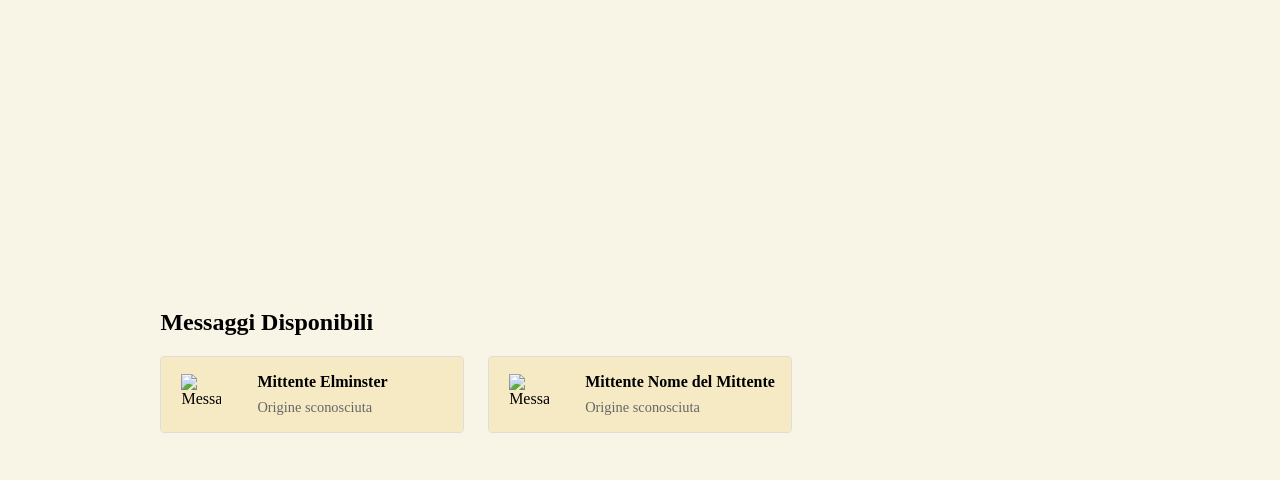
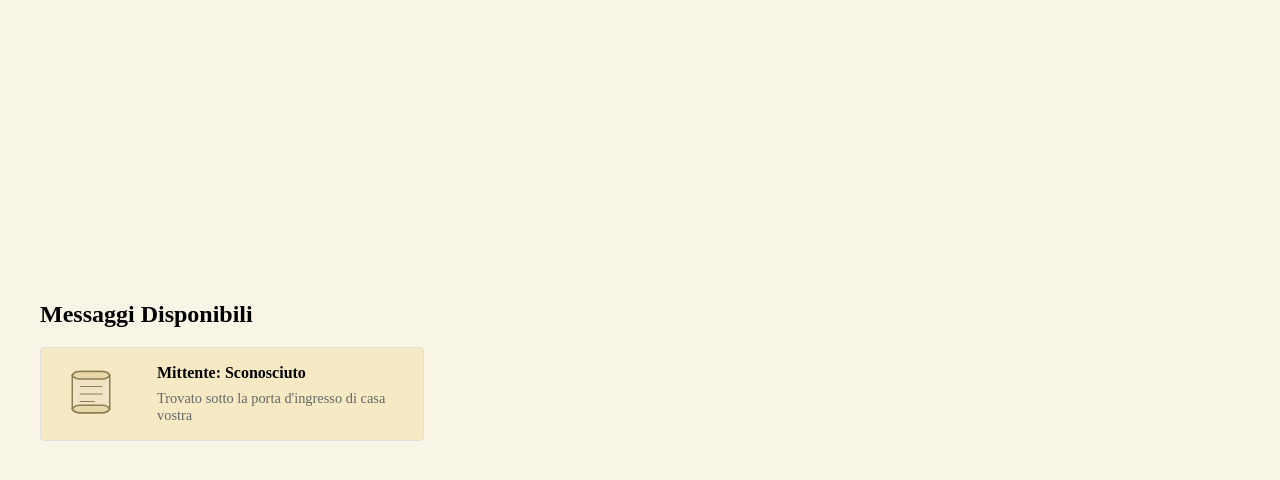
Before and after one commit to HemlockSip/cifrarioArpisti, a website: page public/index.html in a window 1280 px wide. Shown: the part 74-554 px from the top of the page. Drawn offline with Linux system fonts and the light colour scheme; a web font is replaced by a local one.

Commit message:
aggiunta icona pergamena

```diff
--- a/public/messages.json
+++ b/public/messages.json
@@ -1,18 +1,10 @@
 [
   {
     "id": 1,
-    "sender": "Mittente Elminster",
-    "context": "Origine sconosciuta",
+    "sender": "Mittente: Sconosciuto",
+    "context": "Trovato sotto la porta d'ingresso di casa vostra",
     "encrypted": "qvs ybmrs cdkxxy bknexkxny pyblo xovvk pybocdk kvdk. nygbocdo wkxnkbo exk zkddeqvsk\n\nns bsmyqxslsyxo oxdby dbo qsybxs...",
-    "decrypted": "Gli orchi stanno radunando forze nella Foresta Alta. Dovreste mandare una pattuglia di ricognizione entro tre giorni...",
-    "key": "pippero"
-  },
-  {
-    "id": 2,
-    "sender": "Mittente Nome del Mittente",
-    "context": "Origine sconosciuta",
-    "encrypted": "aes sxslsk sv myxdoxedy oppoddsgy nov wocckqqsy.\n\naeocdy è sv docdy mro nygboffo kzzkbsbo ks qsymkdybs.",
-    "decrypted": "Qui inizia il contenuto effettivo del messaggio.\n\nQuesto è il testo che dovrebbe apparire ai giocatori.",
-    "key": "faerun"
+    "decrypted": "A mezzogiorno. Solito posto. Notizie importanti da Nord. ",
+    "key": "arpa"
   }
 ]
--- a/public/script.js
+++ b/public/script.js
@@ -18,6 +18,28 @@
 
 let messages = [];
 let selectedMessage = null;
+
+// SVG per l'icona della pergamena medievale
+const scrollIconSvg = `
+<svg xmlns="http://www.w3.org/2000/svg" viewBox="0 0 80 80">
+  <!-- Background -->
+  <rect width="80" height="80" fill="transparent" />
+
+  <!-- Scroll's main body -->
+  <path d="M15 15 C15 15, 18 10, 25 10 L55 10 C62 10, 65 15, 65 15 L65 60 C65 60, 62 65, 55 65 L25 65 C18 65, 15 60, 15 60 Z" fill="#f0e4c5" stroke="#8d7d55" stroke-width="2" />
+
+  <!-- Top roll -->
+  <path d="M15 15 C15 15, 18 10, 25 10 L55 10 C62 10, 65 15, 65 15 C65 15, 62 20, 55 20 L25 20 C18 20, 15 15, 15 15 Z" fill="#e9d9aa" stroke="#8d7d55" stroke-width="2" />
+
+  <!-- Bottom roll -->
+  <path d="M15 60 C15 60, 18 55, 25 55 L55 55 C62 55, 65 60, 65 60 C65 60, 62 65, 55 65 L25 65 C18 65, 15 60, 15 60 Z" fill="#e9d9aa" stroke="#8d7d55" stroke-width="2" />
+
+  <!-- Decorative lines on the scroll -->
+  <line x1="25" y1="30" x2="55" y2="30" stroke="#8d7d55" stroke-width="1.5" />
+  <line x1="25" y1="40" x2="55" y2="40" stroke="#8d7d55" stroke-width="1.5" />
+  <line x1="25" y1="50" x2="45" y2="50" stroke="#8d7d55" stroke-width="1.5" />
+</svg>
+`;
 
 // Carica i messaggi dal file JSON
 async function loadMessages() {
@@ -74,7 +96,7 @@
 
         card.innerHTML = `
             <div class="message-icon">
-                <img src="/api/placeholder/80/80" alt="Messaggio">
+                ${scrollIconSvg}
             </div>
             <div class="message-info">
                 <div class="message-sender">${message.sender}</div>
@@ -169,7 +191,6 @@
     return cleanedLines.join('\n').trim();
 }
 
-
 // Funzione per pulire il messaggio decifrato da eventuali metadati residui
 function cleanDecryptedMessage(text, key) {
     // Divide il testo in righe
--- a/public/styles.css
+++ b/public/styles.css
@@ -261,3 +261,17 @@
       margin: 0.5rem 0;
     }
   }
+
+.message-icon {
+    width: 80px;
+    background-color: #f6eac5;
+    display: flex;
+    align-items: center;
+    justify-content: center;
+    padding: 10px;
+}
+
+.message-icon svg {
+    width: 60px;
+    height: 60px;
+}
```
